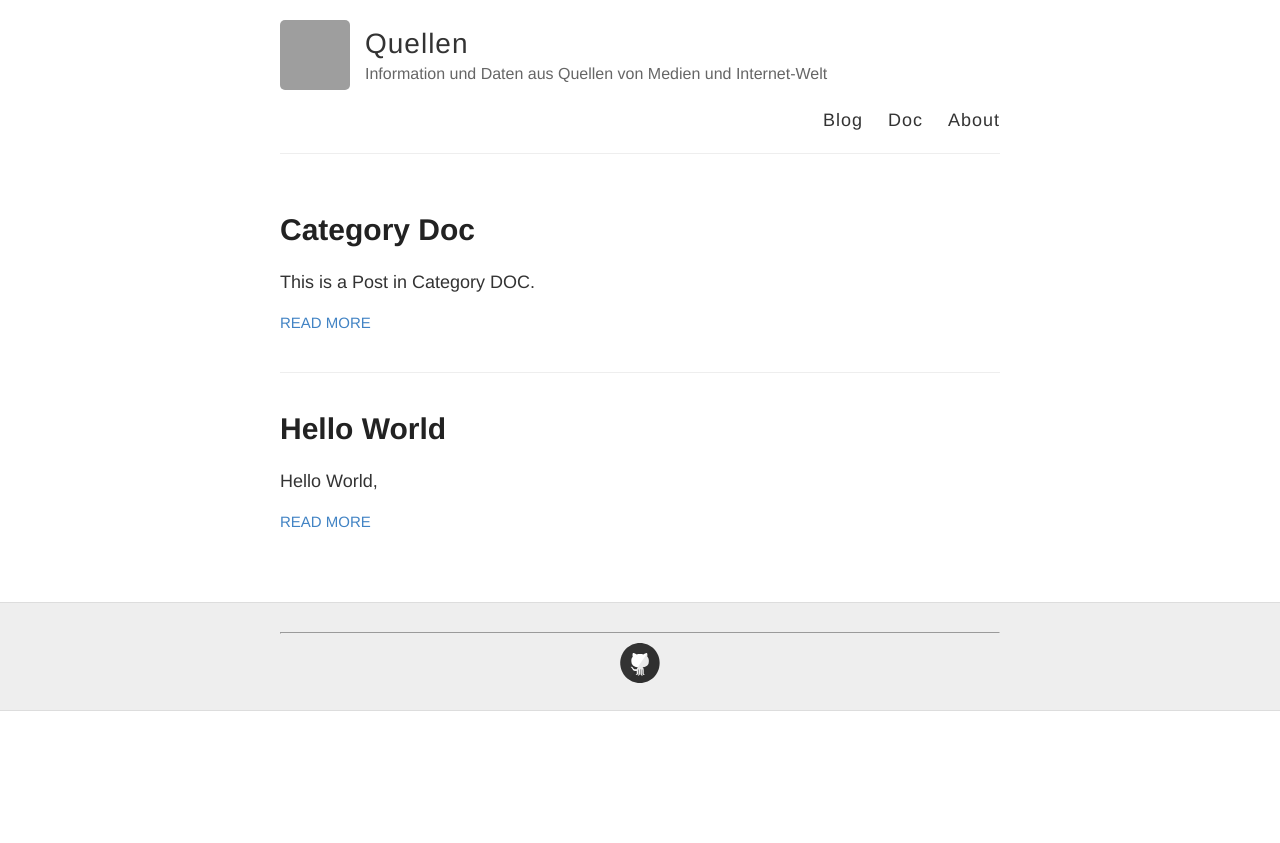
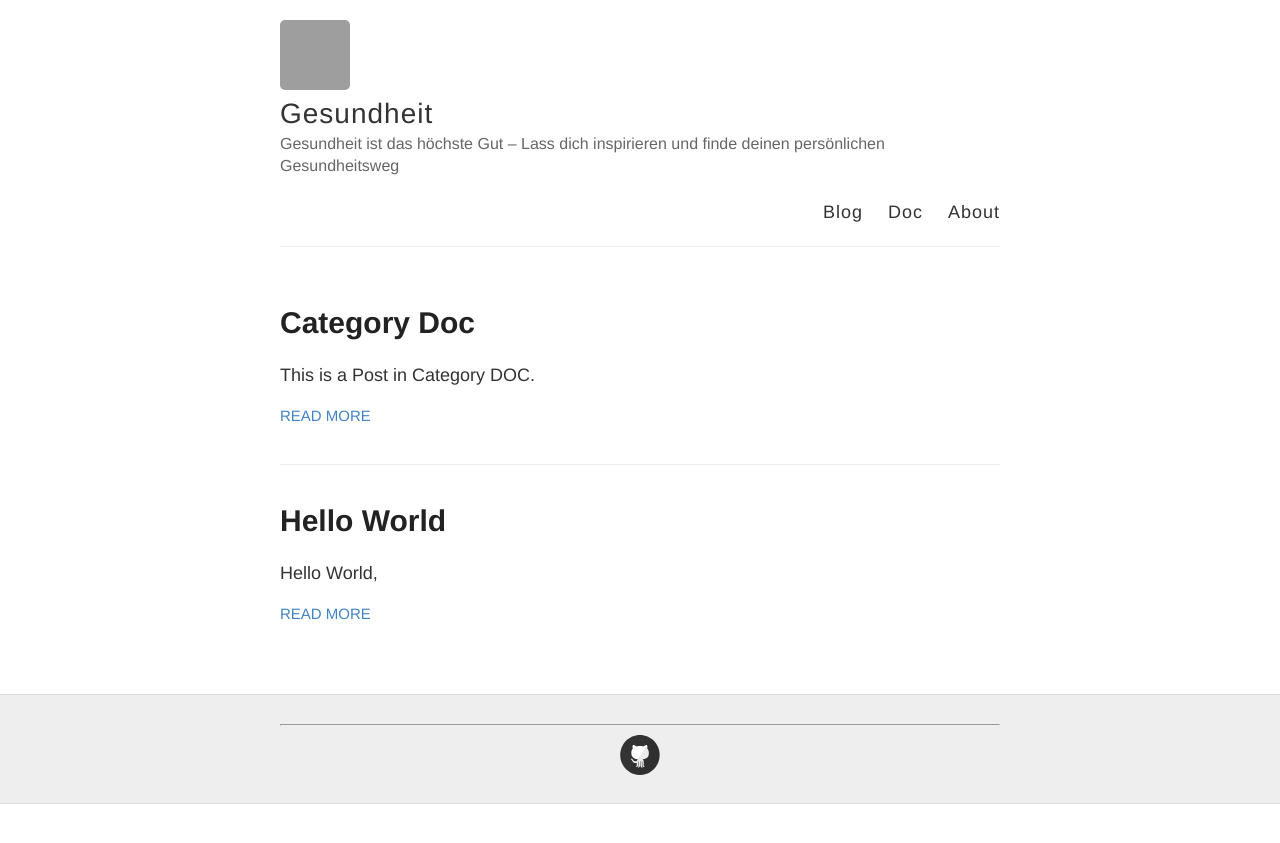
Before and after one commit to S2030c/gesundheit, a Jekyll site: the page built from index.html, in a window 1280 px wide. Shown: the top 843 px of the page. Built offline with Jekyll 4.4.1, drawn with Linux system fonts in a browser that asks for light colours; grey boxes are pictures that could not be loaded.

Commit message:
Update _config.yml

```diff
--- a/_config.yml
+++ b/_config.yml
@@ -3,10 +3,10 @@
 #
 
 # Name of your site (displayed in the header)
-name: Quellen
+name: Gesundheit
 
 # Short bio or description (displayed in the header)
-description: "Information und Daten aus Quellen von Medien und Internet-Welt"
+description: "Gesundheit ist das höchste Gut – Lass dich inspirieren und finde deinen persönlichen Gesundheitsweg"
 
 # URL of your avatar or profile pic (you could use your GitHub profile pic)
 avatar: https://avatars.githubusercontent.com/u/175114473?v=4
@@ -21,7 +21,7 @@ footer-links:
   email:
   facebook:
   flickr:
-  github: S2030c/quellen
+  github: S2030c/gesundheit
   instagram:
   linkedin:
   pinterest:
@@ -47,7 +47,7 @@ url:
 # (http://yourusername.github.io/repository-name)
 # and NOT your User repository (http://yourusername.github.io)
 # then add in the baseurl here, like this: "/repository-name"
-baseurl: "/quellen"
+baseurl: "/gesundheit"
 
 #
 # !! You don't need to change any of the configuration flags below !!
```
